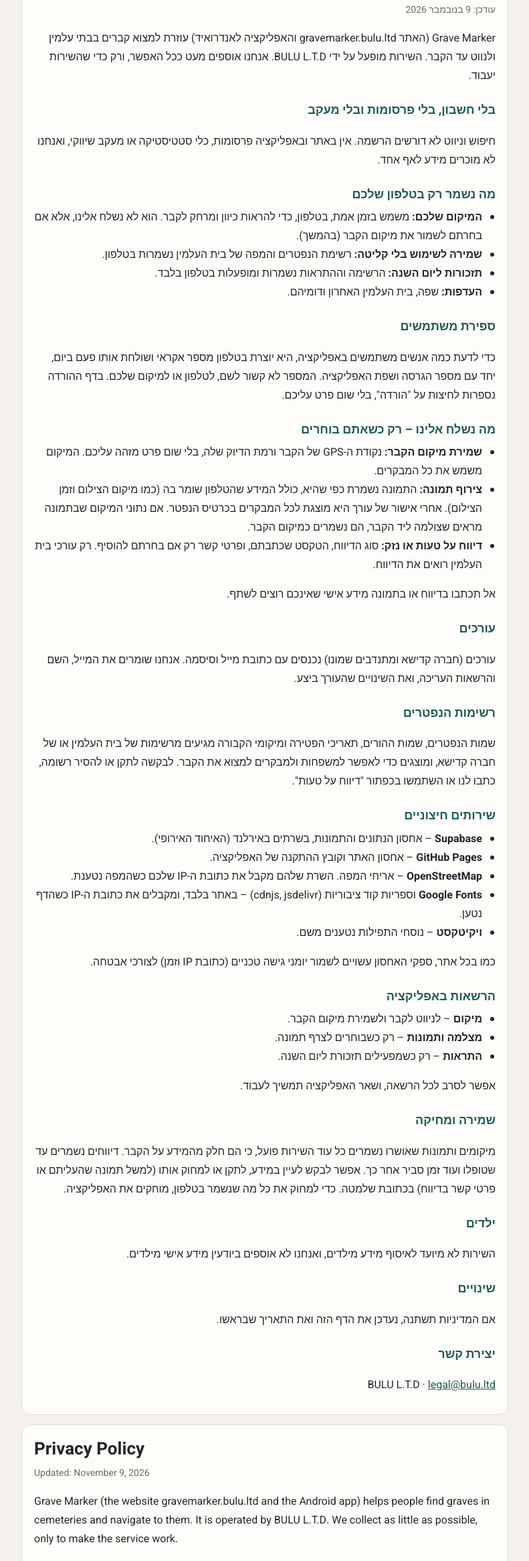
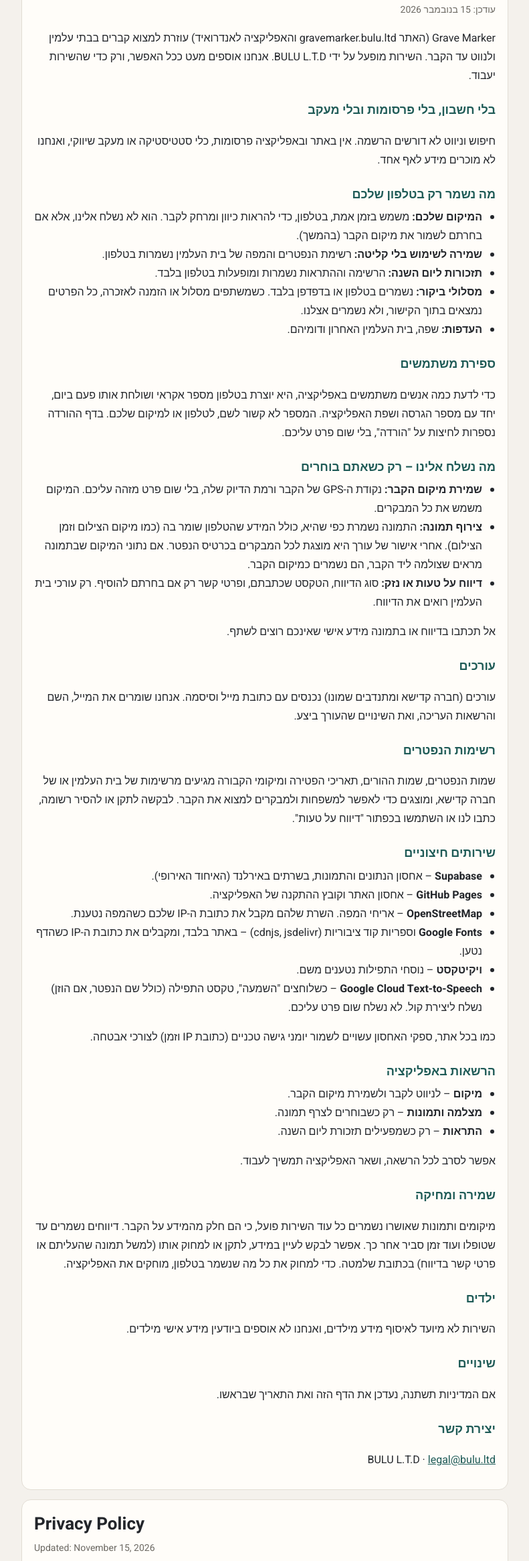
Before and after one commit to DOCTORLOLIL/kever, a plain HTML site: page privacy/index.html in a window 1280 px wide. Shown: the part 164-2494 px from the top of the page at 67% size, without its empty margins (244-1035 px from the left). Drawn offline with Linux system fonts and the light colour scheme.

Commit message:
Privacy: TTS, routes and invitations
Co-Authored-By: Claude Opus 5.5 <noreply@anthropic.com>
Claude-Session: https://claude.ai/code/session_01FNzZHT6mYdad93SqtNGpcg

```diff
--- a/privacy/index.html
+++ b/privacy/index.html
@@ -32,7 +32,7 @@ footer{text-align:center;color:var(--mute);font-size:13px;padding:22px 0 0}foote
 
 <div class="card">
 <h1>מדיניות פרטיות</h1>
-<div class="upd">עודכן: 9 בנובמבר 2026</div>
+<div class="upd">עודכן: 15 בנובמבר 2026</div>
 
 <p>Grave Marker (האתר gravemarker.bulu.ltd והאפליקציה לאנדרואיד) עוזרת למצוא קברים בבתי עלמין ולנווט עד הקבר. השירות מופעל על ידי BULU L.T.D. אנחנו אוספים מעט ככל האפשר, ורק כדי שהשירות יעבוד.</p>
 
@@ -44,6 +44,7 @@ footer{text-align:center;color:var(--mute);font-size:13px;padding:22px 0 0}foote
 <li><b>המיקום שלכם:</b> משמש בזמן אמת, בטלפון, כדי להראות כיוון ומרחק לקבר. הוא לא נשלח אלינו, אלא אם בחרתם לשמור את מיקום הקבר (בהמשך).</li>
 <li><b>שמירה לשימוש בלי קליטה:</b> רשימת הנפטרים והמפה של בית העלמין נשמרות בטלפון.</li>
 <li><b>תזכורות ליום השנה:</b> הרשימה וההתראות נשמרות ומופעלות בטלפון בלבד.</li>
+<li><b>מסלולי ביקור:</b> נשמרים בטלפון או בדפדפן בלבד. כשמשתפים מסלול או הזמנה לאזכרה, כל הפרטים נמצאים בתוך הקישור, ולא נשמרים אצלנו.</li>
 <li><b>העדפות:</b> שפה, בית העלמין האחרון ודומיהם.</li>
 </ul>
 
@@ -71,6 +72,7 @@ footer{text-align:center;color:var(--mute);font-size:13px;padding:22px 0 0}foote
 <li><b>OpenStreetMap</b> – אריחי המפה. השרת שלהם מקבל את כתובת ה-IP שלכם כשהמפה נטענת.</li>
 <li><b>Google Fonts</b> וספריות קוד ציבוריות (cdnjs, jsdelivr) – באתר בלבד, ומקבלים את כתובת ה-IP כשהדף נטען.</li>
 <li><b>ויקיטקסט</b> – נוסחי התפילות נטענים משם.</li>
+<li><b>Google Cloud Text-to-Speech</b> – כשלוחצים "השמעה", טקסט התפילה (כולל שם הנפטר, אם הוזן) נשלח ליצירת קול. לא נשלח שום פרט עליכם.</li>
 </ul>
 <p>כמו בכל אתר, ספקי האחסון עשויים לשמור יומני גישה טכניים (כתובת IP וזמן) לצורכי אבטחה.</p>
 
@@ -97,14 +99,14 @@ footer{text-align:center;color:var(--mute);font-size:13px;padding:22px 0 0}foote
 
 <div class="card en" id="en" lang="en">
 <h1>Privacy Policy</h1>
-<div class="upd">Updated: November 9, 2026</div>
+<div class="upd">Updated: November 15, 2026</div>
 <p>Grave Marker (the website gravemarker.bulu.ltd and the Android app) helps people find graves in cemeteries and navigate to them. It is operated by BULU L.T.D. We collect as little as possible, only to make the service work.</p>
 <h2>No account, no ads, no tracking</h2>
 <p>Search and navigation need no sign-up. There are no ads, analytics or marketing trackers, and we do not sell data.</p>
 <h2>Stored only on your phone</h2>
 <ul>
 <li><b>Your location</b> is used on the device to show direction and distance. It is not sent to us unless you choose to save a grave's location.</li>
-<li><b>Offline data</b>, <b>yahrzeit reminders</b> and <b>preferences</b> (language, last cemetery) stay on the device.</li>
+<li><b>Offline data</b>, <b>yahrzeit reminders</b>, <b>visit routes</b> and <b>preferences</b> (language, last cemetery) stay on the device. Shared routes and memorial invitations carry their details inside the link and are not stored by us.</li>
 </ul>
 <h2>Usage count</h2>
 <p>To know how many people use the app, it creates a random number on the phone and sends it once a day, with the app version and language. The number is not linked to your name, phone or location. The download page counts clicks on "Download", with no details about you.</p>
@@ -119,7 +121,7 @@ footer{text-align:center;color:var(--mute);font-size:13px;padding:22px 0 0}foote
 <h2>Burial records</h2>
 <p>Names, parents' names, dates of death and burial locations come from the cemetery's or burial society's records and are shown so families and visitors can find graves. To correct or remove a record, contact us or use "Report an error".</p>
 <h2>Third-party services</h2>
-<p>Supabase (data and photo storage, servers in Ireland, EU), GitHub Pages (website and app download), OpenStreetMap (map tiles; receives your IP address), Google Fonts and public code libraries (website only), and Wikisource (prayer texts). Hosting providers may keep technical access logs for security.</p>
+<p>Supabase (data and photo storage, servers in Ireland, EU), GitHub Pages (website and app download), OpenStreetMap (map tiles; receives your IP address), Google Fonts and public code libraries (website only), Wikisource (prayer texts), and Google Cloud Text-to-Speech (when you tap "Read aloud", the prayer text, including the name you entered, is sent to create the audio; nothing about you is sent). Hosting providers may keep technical access logs for security.</p>
 <h2>App permissions</h2>
 <p>Location (navigation and saving a grave location), camera and photos (only when attaching a photo), notifications (only when you turn on a yahrzeit reminder). You can refuse any of them; the rest of the app keeps working.</p>
 <h2>Retention and your rights</h2>
```
